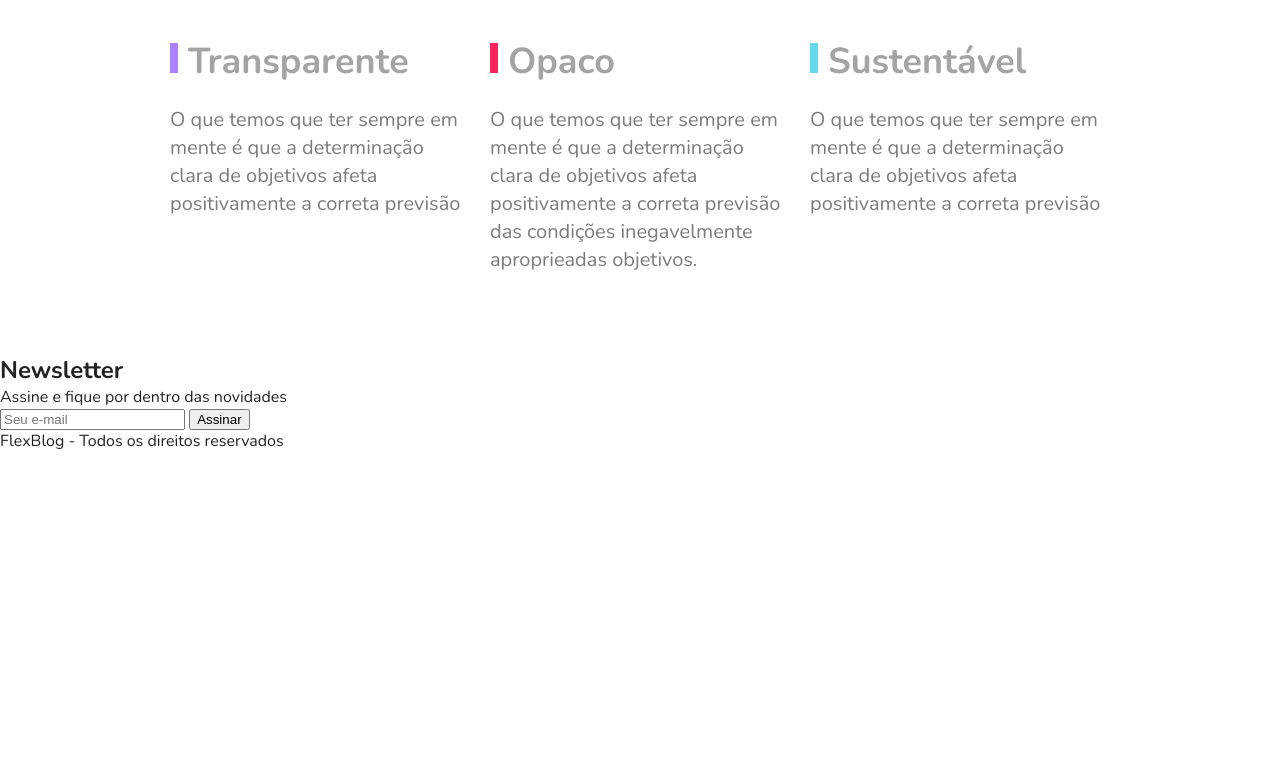
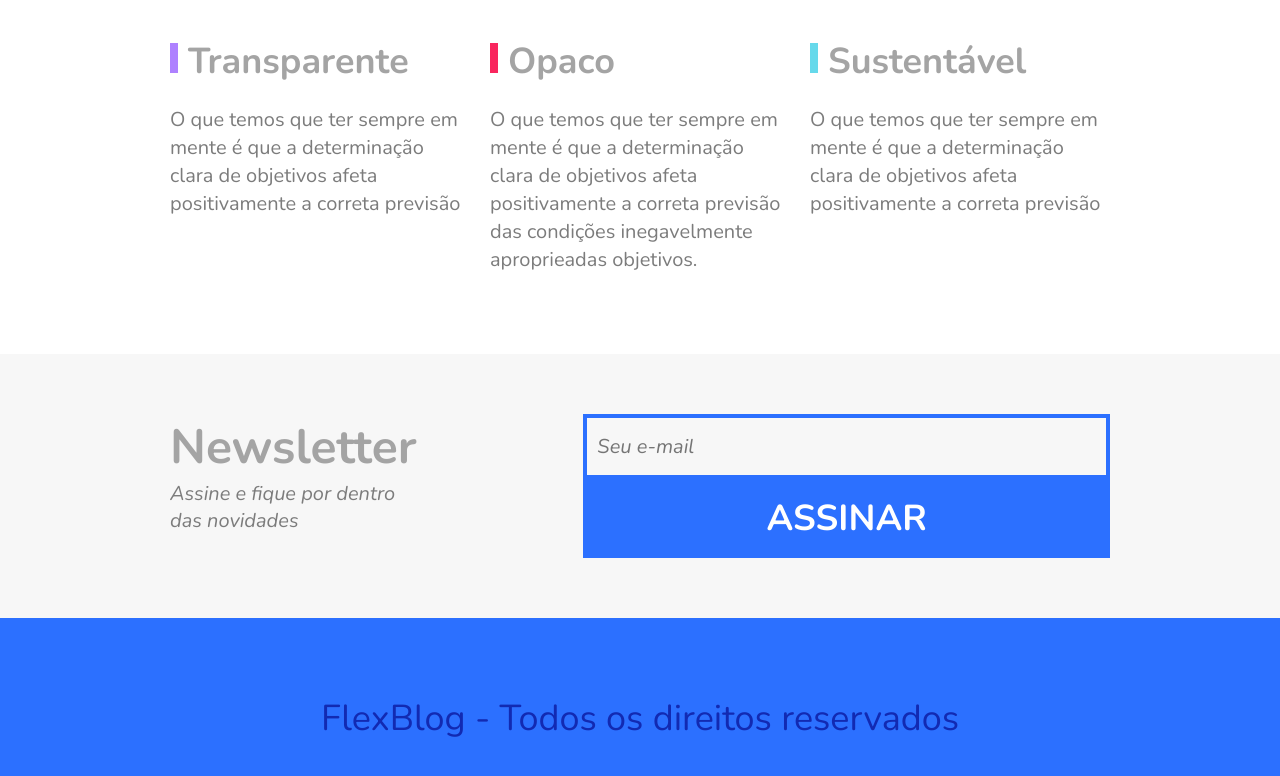
Before and after one commit to Rahgomes/flexblog, a plain HTML site: page index.html in a window 1280 px wide. Shown: the part 2858-3634 px from the top of the page. Before the commit the page ends 3310 px from the top, so only its background shows below. Drawn offline with nearby package versions, Linux system fonts and the light colour scheme.

Commit message:
Newsletter e rodapé concluídos... Site finalizado

```diff
--- a/css/style.css
+++ b/css/style.css
@@ -313,3 +313,87 @@ img {
     line-height: 1.4;
     color: #7c7c7c;
 }
+
+/* Newsletter */
+
+.newsletter {
+    background-color: #f7f7f7;
+    padding: 60px calc((100% - 960px) / 2 );
+    display: flex;
+    flex-wrap: wrap;
+}
+
+.newsletter-info {
+    flex: 1 1 260px;
+    margin: 0 10px;
+}
+
+.newsletter-info h1 {
+    font-size: 3em;
+    color: #a4a4a4;
+}
+
+.newsletter-info p {
+    font-size: 1.25em;
+    font-style: italic;
+    max-width: 230px;
+    color: #7c7c7c;
+    margin-bottom: 10px;
+}
+
+.newsletter-form {
+    flex: 2 1 260px;
+    margin: 0 10px;
+    align-self: center;
+    display: flex;
+    flex-wrap: wrap;
+}
+
+.newsletter-form input {
+    flex: 3 1 260px;
+    font-size: 1.25em;
+    color: #7c7c7c;
+    font-style: italic;
+    font-family: "Nunito", "Raleway", Helvetica, Arial, sans-serif;
+    border: 4px solid #2c70ff;
+    background-color: transparent;
+    padding: 15px 10px;
+    margin: 0px;
+    border-radius: 0px;
+}
+
+.newsletter-form button {
+    flex: 1 1 260px;
+    font-family: "Nunito", "Raleway", Helvetica, Arial, sans-serif;
+    font-size: 2.25em;
+    font-weight: bold;
+    text-transform: uppercase;
+    background-color: #2c70ff;
+    color: #fff;
+    margin: 0;
+    cursor: pointer;
+    border: 0px;
+    padding: 15px 10px;
+}
+
+@media (max-width: 600px) {
+    .newsletter-form button {
+        font-size: 1.5em;
+    }
+}
+
+/* Footer */
+
+.footer {
+    display: flex;
+    background-color: #2c70ff;
+    height: 200px;
+    align-items: center;
+}
+
+.footer p {
+    flex: 1;
+    text-align: center;
+    font-size: 2.25em;
+    color: #122ab2;
+}
```
